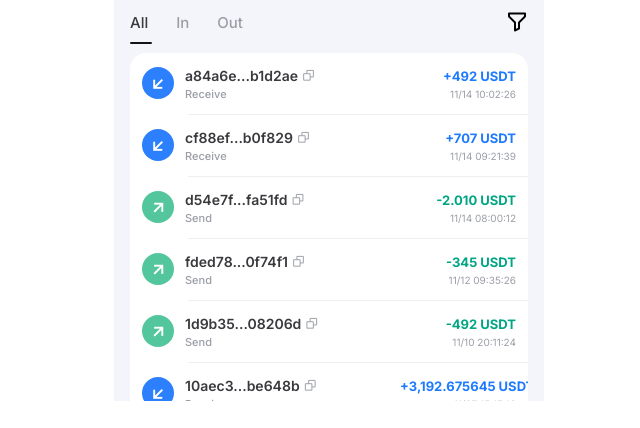
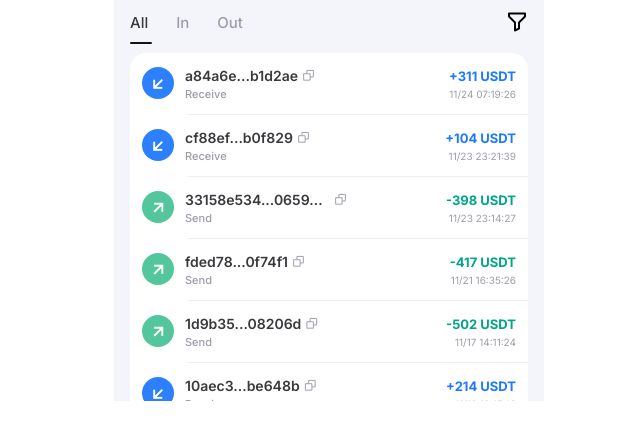
Before and after one commit to tallonagency2-ui/crypto-wallet-tokenpocket1-main-, a plain HTML site: page usdt.html in a window 1280 px wide. Shown: the part 293-721 px from the top of the page, without its empty margins (311-951 px from the left). Drawn offline with nearby package versions, Linux system fonts and the light colour scheme.

Commit message:
Update usdt.html

```diff
--- a/usdt.html
+++ b/usdt.html
@@ -685,8 +685,8 @@
     </div>
 
     <div class="right">
-        <div class="tx-amount pos">+492 USDT</div>
-        <div class="time">11/14 10:02:26 </div>
+        <div class="tx-amount pos">+311 USDT</div>
+        <div class="time">11/24 07:19:26 </div>
     </div>
 </a>
 
@@ -707,8 +707,8 @@
     </div>
 
     <div class="right">
-        <div class="tx-amount pos">+707 USDT</div>
-        <div class="time">11/14 09:21:39 </div>
+        <div class="tx-amount pos">+104 USDT</div>
+        <div class="time">11/23 23:21:39 </div>
     </div>
 </a>
 
@@ -720,7 +720,7 @@
 
         <div>
             <div class="addr-row">
-                <div class="addr">d54e7f...fa51fd</div>
+                <div class="addr">33158e534...0659779bf</div>
                 <i class="bx bx-copy addr-copy"></i>
             </div>
 
@@ -729,8 +729,8 @@
     </div>
 
     <div class="right">
-        <div class="tx-amount neg">-2.010 USDT</div>
-        <div class="time">11/14  08:00:12 </div>
+        <div class="tx-amount neg">-398 USDT</div>
+        <div class="time">11/23  23:14:27 </div>
     </div>
 </a>
 
@@ -751,8 +751,8 @@
     </div>
 
     <div class="right">
-        <div class="tx-amount neg">-345 USDT</div>
-        <div class="time">11/12  09:35:26 </div>
+        <div class="tx-amount neg">-417 USDT</div>
+        <div class="time">11/21  16:35:26 </div>
     </div>
 </a>
 
@@ -773,8 +773,8 @@
     </div>
 
     <div class="right">
-        <div class="tx-amount neg">-492 USDT</div>
-        <div class="time">11/10    20:11:24 </div>
+        <div class="tx-amount neg">-502 USDT</div>
+        <div class="time">11/17    14:11:24 </div>
     </div>
 </a>
 
@@ -795,8 +795,8 @@
     </div>
 
     <div class="right">
-        <div class="tx-amount pos">+3,192.675645 USDT</div>
-        <div class="time">11/07 15:15:12 </div>
+        <div class="tx-amount pos">+214 USDT</div>
+        <div class="time">11/13 19:15:12 </div>
     </div>
 </a>
 
@@ -817,8 +817,8 @@
     </div>
 
     <div class="right">
-        <div class="tx-amount neg">-1,500 USDT</div>
-        <div class="time">11/06  09:34:09 </div>
+        <div class="tx-amount neg">-325 USDT</div>
+        <div class="time">11/11  20:34:09 </div>
     </div>
 </a>
 
```
